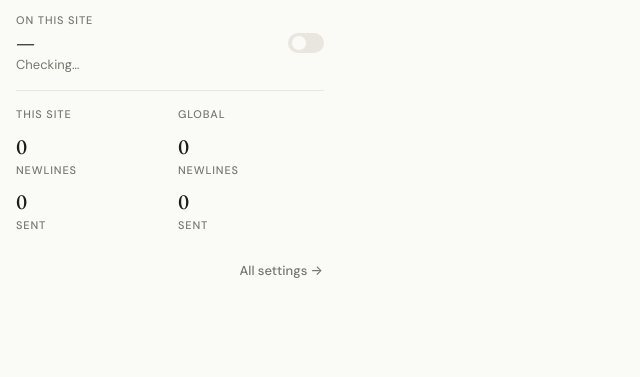
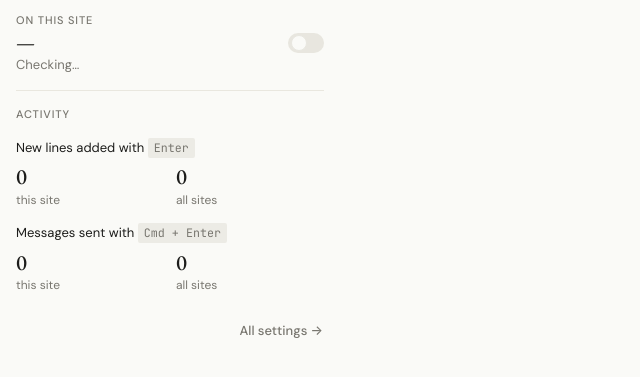
Before and after one commit to primaprashant/enter-new-line, a website built with Vite: page src/popup/index.html in a window 1280 px wide. Shown: the part 41-418 px from the top of the page, without its empty margins (0-640 px from the left). Built offline with nearby package versions, Linux system fonts and the light colour scheme; some packages are replaced by stand-ins of ours.

Commit message:
update popup ui

```diff
--- a/src/popup/index.html
+++ b/src/popup/index.html
@@ -33,27 +33,38 @@
         </button>
       </section>
 
-      <section class="popup__stats" aria-label="Usage counters">
-        <div class="popup__col">
-          <span class="popup__col-head">This site</span>
-          <div class="stat">
-            <span id="site-newlines" class="stat__value">0</span>
-            <span class="stat__label">Newlines</span>
-          </div>
-          <div class="stat">
-            <span id="site-sends" class="stat__value">0</span>
-            <span class="stat__label">Sent</span>
+      <section class="popup__stats" aria-label="Usage">
+        <span class="popup__eyebrow">Activity</span>
+
+        <div class="metric">
+          <span class="metric__label">
+            New lines added with <span class="kbd">Enter</span>
+          </span>
+          <div class="metric__row">
+            <div class="metric__cell">
+              <span id="site-newlines" class="stat__value">0</span>
+              <span class="metric__scope">this site</span>
+            </div>
+            <div class="metric__cell">
+              <span id="global-newlines" class="stat__value">0</span>
+              <span class="metric__scope">all sites</span>
+            </div>
           </div>
         </div>
-        <div class="popup__col">
-          <span class="popup__col-head">Global</span>
-          <div class="stat">
-            <span id="global-newlines" class="stat__value">0</span>
-            <span class="stat__label">Newlines</span>
-          </div>
-          <div class="stat">
-            <span id="global-sends" class="stat__value">0</span>
-            <span class="stat__label">Sent</span>
+
+        <div class="metric">
+          <span class="metric__label">
+            Messages sent with <span id="send-key" class="kbd">Cmd + Enter</span>
+          </span>
+          <div class="metric__row">
+            <div class="metric__cell">
+              <span id="site-sends" class="stat__value">0</span>
+              <span class="metric__scope">this site</span>
+            </div>
+            <div class="metric__cell">
+              <span id="global-sends" class="stat__value">0</span>
+              <span class="metric__scope">all sites</span>
+            </div>
           </div>
         </div>
       </section>
--- a/src/popup/index.ts
+++ b/src/popup/index.ts
@@ -14,6 +14,18 @@ function $<T extends Element>(id: string): T {
   const el = document.getElementById(id);
   if (!el) throw new Error(`[EnterNewLine] missing element #${id}`);
   return el as unknown as T;
+}
+
+function isMacPlatform(): boolean {
+  if (typeof navigator === 'undefined') return false;
+  const platform = navigator.platform ?? '';
+  if (/Mac|iPhone|iPad/i.test(platform)) return true;
+  return /Macintosh/i.test(navigator.userAgent ?? '');
+}
+
+function paintSendKey(): void {
+  if (isMacPlatform()) return;
+  $<HTMLSpanElement>('send-key').textContent = 'Ctrl + Enter';
 }
 
 async function activeTabContext(): Promise<TabContext> {
@@ -114,6 +126,7 @@ async function render(ctx: TabContext, state?: StoredState): Promise<void> {
 }
 
 async function boot(): Promise<void> {
+  paintSendKey();
   const ctx = await activeTabContext();
   await render(ctx);
 
--- a/src/popup/popup.css
+++ b/src/popup/popup.css
@@ -77,24 +77,40 @@ body {
 }
 
 .popup__stats {
-  display: grid;
-  grid-template-columns: 1fr 1fr;
+  display: flex;
+  flex-direction: column;
   gap: var(--space-4);
 }
 
-.popup__col {
+.metric {
   display: flex;
   flex-direction: column;
+  gap: var(--space-2);
+}
+
+.metric__label {
+  font-family: var(--font-sans);
+  font-size: 13px;
+  line-height: 1.45;
+  color: var(--ink);
+}
+
+.metric__row {
+  display: grid;
+  grid-template-columns: 1fr 1fr;
   gap: var(--space-3);
 }
 
-.popup__col-head {
+.metric__cell {
+  display: flex;
+  flex-direction: column;
+  gap: 2px;
+}
+
+.metric__scope {
   font-family: var(--font-sans);
-  font-size: 11px;
-  font-weight: 500;
+  font-size: 12px;
   line-height: 1.4;
-  letter-spacing: 0.08em;
-  text-transform: uppercase;
   color: var(--ink-muted);
 }
 
```
